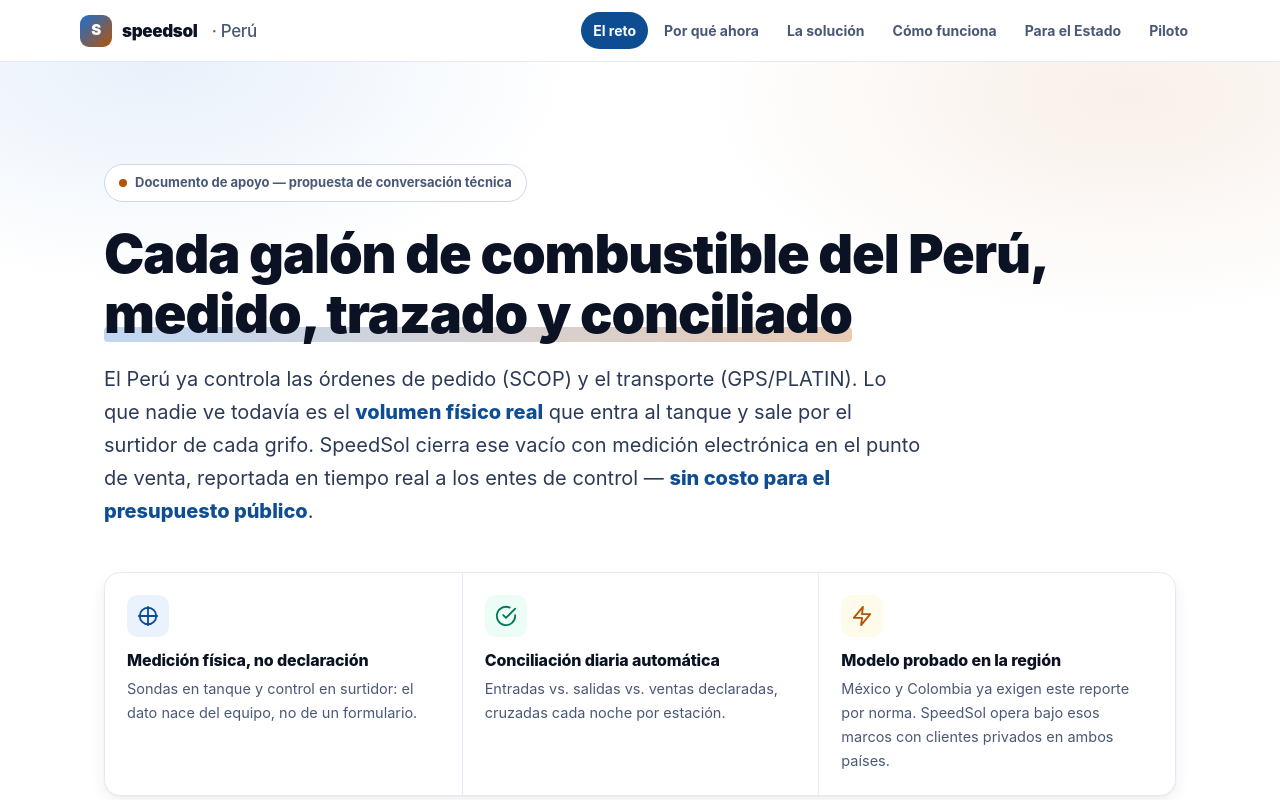
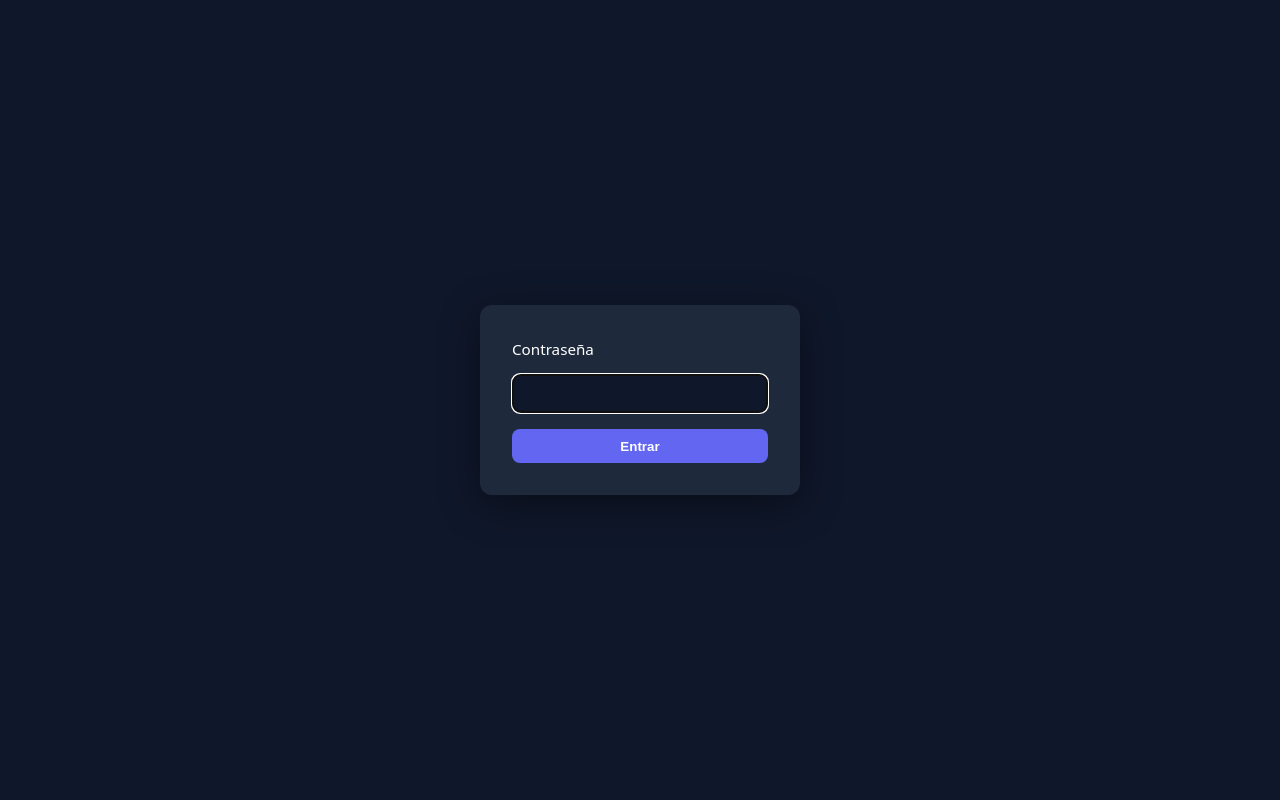
Before and after one commit to builes-carlos/speedsol-peru-pitch, a plain HTML site: page index.html in a window 1280 px wide. Shown: the top 800 px of the page. Drawn offline with Linux system fonts and the light colour scheme.

Commit message:
Add client-side password gate

```diff
--- /dev/null
+++ b/gate.js
@@ -0,0 +1,42 @@
+(function () {
+  var PASSWORD = "builes.carlos";
+  var STORAGE_KEY = "site_unlocked_v1";
+
+  if (localStorage.getItem(STORAGE_KEY) === "1") return;
+
+  document.documentElement.style.visibility = "hidden";
+
+  document.addEventListener("DOMContentLoaded", function () {
+    var overlay = document.createElement("div");
+    overlay.style.cssText =
+      "position:fixed;inset:0;background:#0f172a;color:#fff;display:flex;" +
+      "align-items:center;justify-content:center;z-index:2147483647;" +
+      "font-family:system-ui,-apple-system,sans-serif;";
+    overlay.innerHTML =
+      '<form id="gate-form" style="background:#1e293b;padding:2rem;border-radius:12px;width:90%;max-width:320px;box-shadow:0 10px 40px rgba(0,0,0,.4);">' +
+      '<label style="display:block;margin-bottom:.75rem;font-size:.95rem;">Contraseña</label>' +
+      '<input id="gate-input" type="password" autocomplete="off" style="width:100%;padding:.6rem .75rem;border-radius:8px;border:1px solid #334155;background:#0f172a;color:#fff;font-size:1rem;box-sizing:border-box;">' +
+      '<button type="submit" style="width:100%;margin-top:1rem;padding:.6rem;border:none;border-radius:8px;background:#6366f1;color:#fff;font-weight:600;cursor:pointer;">Entrar</button>' +
+      '<div id="gate-error" style="color:#f87171;font-size:.85rem;margin-top:.6rem;display:none;">Contraseña incorrecta</div>' +
+      "</form>";
+    document.body.appendChild(overlay);
+    document.documentElement.style.visibility = "visible";
+
+    var form = document.getElementById("gate-form");
+    var input = document.getElementById("gate-input");
+    var error = document.getElementById("gate-error");
+    input.focus();
+
+    form.addEventListener("submit", function (e) {
+      e.preventDefault();
+      if (input.value === PASSWORD) {
+        localStorage.setItem(STORAGE_KEY, "1");
+        overlay.remove();
+      } else {
+        error.style.display = "block";
+        input.value = "";
+        input.focus();
+      }
+    });
+  });
+})();
--- a/index.html
+++ b/index.html
@@ -1,6 +1,7 @@
 <!DOCTYPE html>
 <html lang="es">
 <head>
+  <script src="gate.js"></script>
 <meta charset="UTF-8">
 <meta name="viewport" content="width=device-width, initial-scale=1.0">
 <title>SpeedSol — Trazabilidad total del combustible en el Perú</title>
```
